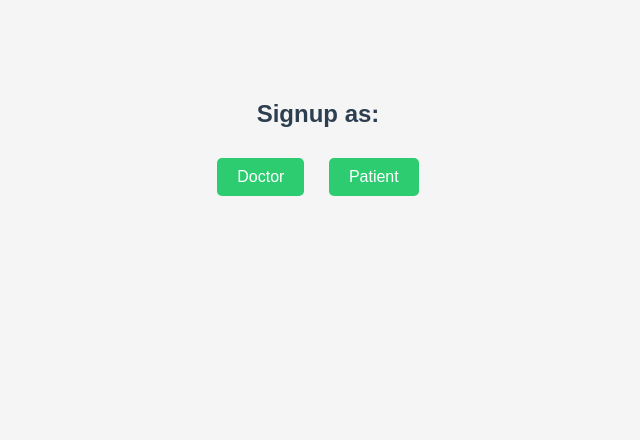
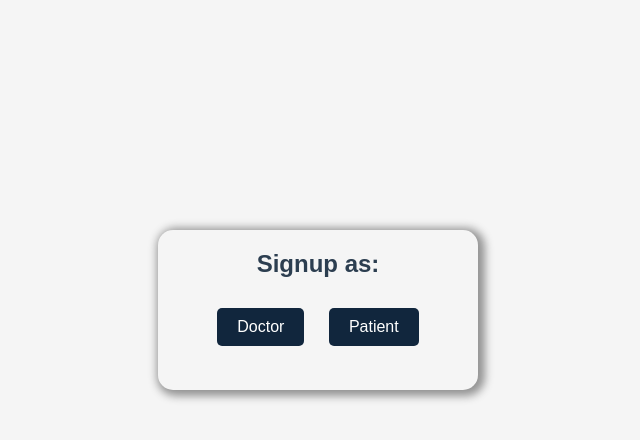
Before and after one commit to Suhani-T/AASHA-MedEase-HOF-6.0, a Django app: page /signupask/ in a window 1280 px wide. Shown: the top 440 px of the page, without its empty margins (322-962 px from the left). Run offline with Django 5.2, Linux system fonts and the light colour scheme; parts of the project's set-up code (start-up, migrations or seed data) failed here and were passed over.

Commit message:
modified login and signup

```diff
--- a/hof_project/aasha_project/templates/signupask.html
+++ b/hof_project/aasha_project/templates/signupask.html
@@ -9,17 +9,21 @@
             font-family: Arial, sans-serif;
             text-align: center;
             background-color: #f5f5f5;
-            margin: 0;
+            margin-top:18%;
             padding: 0;
         }
         .container {
             margin-top: 100px;
+            /* border:2px solid black; */
+            display:flex;
+            align-items:center;
+            justify-content:center;
         }
         h2 {
             color: #2c3e50;
         }
         .btn {
-            background-color: #2ecc71;
+            background-color: #11263d;
             color: white;
             padding: 10px 20px;
             text-decoration: none;
@@ -28,13 +32,27 @@
             display: inline-block;
             cursor: pointer;
         }
+        .box{
+            /* border:2px solid pink; */
+            width: 20rem;
+            height:10rem;
+            border-radius:15px;
+            box-shadow:3px 2px 8px 4px rgb(147, 147, 147);
+        }
     </style>
 </head>
 <body>
-    <div class="container">
-        <h2>Signup as:</h2>
-        <a href="{% url 'doctor_registration' %}" class="btn">Doctor</a>
-        <a href="{% url 'patient_registration' %}" class="btn">Patient</a>
+    <div class = "container">
+        <div class ="box">
+            <h2>Signup as:</h2>
+            <a href="{% url 'doctor_registration' %}" class="btn">Doctor</a>
+            <a href="{% url 'patient_registration' %}" class="btn">Patient</a>
+
+        </div>
+
     </div>
+
+
+
 </body>
 </html>
```
Also changed, not shown: hof_project/aasha_project/templates/docsignup.html (+9 -3 lines), hof_project/aasha_project/templates/login.html (+17 -5 lines), hof_project/aasha_project/templates/patsignup.html (+8 -2 lines).
